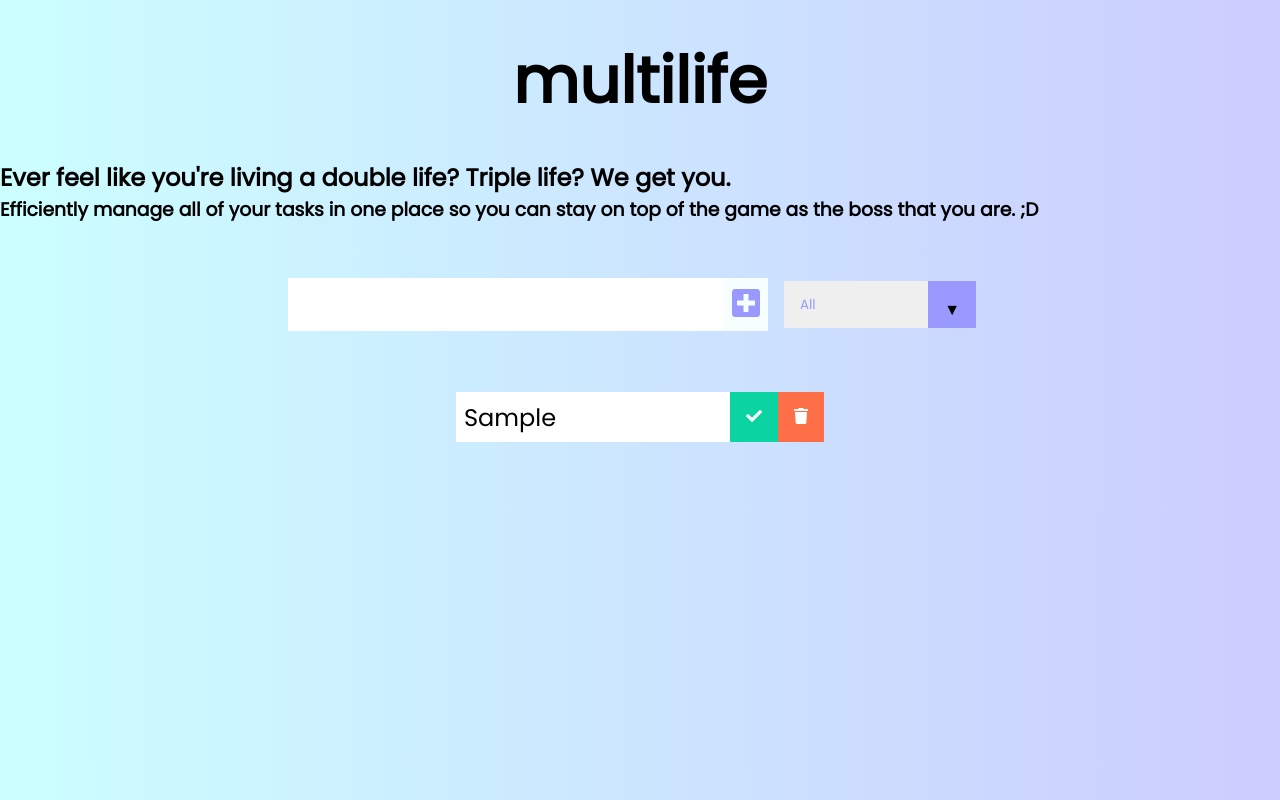
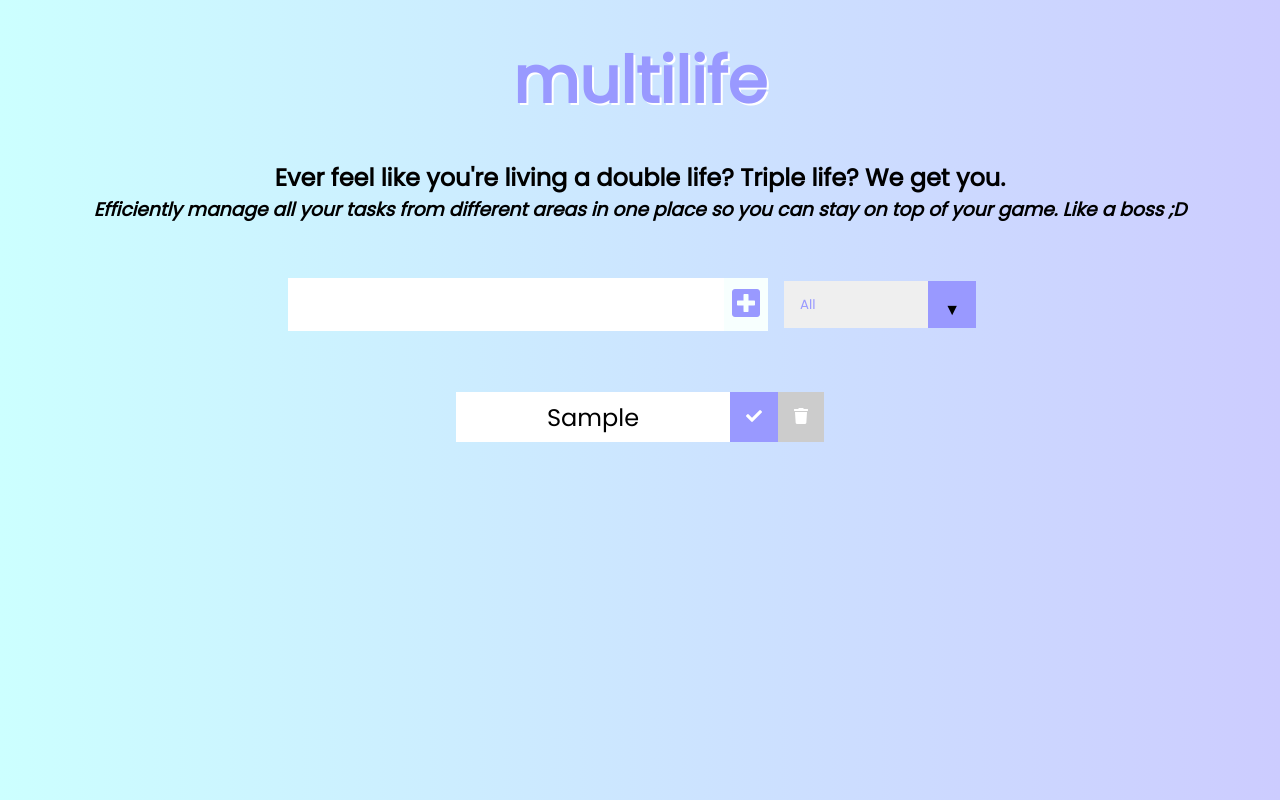
Before and after one commit to chrissysun/multilife, a React (Create React App) app: page / in a window 1280 px wide. Both pictures are taken after typing "Sample" into the empty fields and a click on the button 746 px from the left and 304 px from the top of the page. Built offline with nearby package versions, Linux system fonts and the light colour scheme.

Commit message:
styled + finish basic to do list
with all, complete, incomplete

```diff
--- a/src/App.css
+++ b/src/App.css
@@ -3,14 +3,19 @@
     padding: 0;
     box-sizing: border-box;
   }
+
   body {
     background-image: linear-gradient(90deg, #ccffff 0%, #ccccff 100%);
     color: black;
     font-family: "Poppins", sans-serif;
     min-height: 100vh;
   }
+
   header {
     font-size: 2rem;
+    color: #9999ff;
+    text-shadow: -1px 0 white, 0 1px white, 1px 0 white, 0 -1px white;
+    text-shadow: 2px 2px white;
   }
 
   header,
@@ -20,6 +25,7 @@
     justify-content: center;
     align-items: center;
   }
+
   form input,
   form button {
     padding: 0.5rem;
@@ -27,16 +33,19 @@
     border: none;
     background: white;
   }
+
   form button {
     color: #9999ff;
     background: #f7fffe;
     cursor: pointer;
     transition: all 0.3s ease;
   }
+
   form button:hover {
     background: #9999ff;
     color: white;
   }
+
   .todo-container {
     display: flex;
     justify-content: center;
@@ -58,25 +67,29 @@
     align-items: center;
     transition: all 1s ease;
   }
+
   .filter-todo {
     padding: 1rem;
   }
+
   .todo li {
     flex: 1;
   }
 
   .trash-btn,
   .complete-btn {
-    background: #ff6f47;
+    background: #cccccc;
     color: white;
     border: none;
     padding: 1rem;
     cursor: pointer;
     font-size: 1rem;
   }
+
   .complete-btn {
-    background: rgb(11, 212, 162);
+    background: #9999ff;
   }
+
   .todo-item {
     padding: 0rem 0.5rem;
   }
@@ -96,7 +109,7 @@
     opacity: 0.5;
   }
 
-  /*CUSTOM SELECTOR */
+  /* Custom Selector */
   select {
     -webkit-appearance: none;
     -moz-appearance: none;
@@ -114,12 +127,14 @@
     position: relative;
     overflow: hidden;
   }
+
   select {
     color: #9999ff;
     font-family: "Poppins", sans-serif;
     cursor: pointer;
     width: 12rem;
   }
+
   /* Arrow */
   .select::after {
     content: "\25BC";
@@ -131,9 +146,7 @@
     cursor: pointer;
     pointer-events: none;
   }
-  /* Transition */
-  /*
-  .select:hover::after {
-    transform: scale(1.5);
+
+  div {
+    text-align: center;
   }
-  */
--- a/src/App.js
+++ b/src/App.js
@@ -59,8 +59,11 @@ function App() {
       <header>
         <h1>multilife</h1>
       </header>
+      <div>
         <h2>Ever feel like you're living a double life? Triple life? We get you. </h2>
-        <h3>Efficiently manage all of your tasks in one place so you can stay on top of the game as the boss that you are. ;D</h3>
+        <h3><i>Efficiently manage all your tasks from different areas in one place
+          so you can stay on top of your game. Like a boss ;D</i></h3>
+      </div>
       <Form
         input = {input}
         setInput = {setInput}
--- a/src/components/Form.js
+++ b/src/components/Form.js
@@ -37,7 +37,7 @@ const Form = ({ input, setInput, todos, setTodos, setStatus }) => {
             <select onChange = {statusHandler} name= "todos" className= "filter-todo">
                 <option value= "all">All</option>
                 <option value= "completed">Completed</option>
-                <option value= "uncompleted">Uncompleted</option>
+                <option value= "incomplete">Incomplete</option>
             </select>
         </div>
       </form>
```
